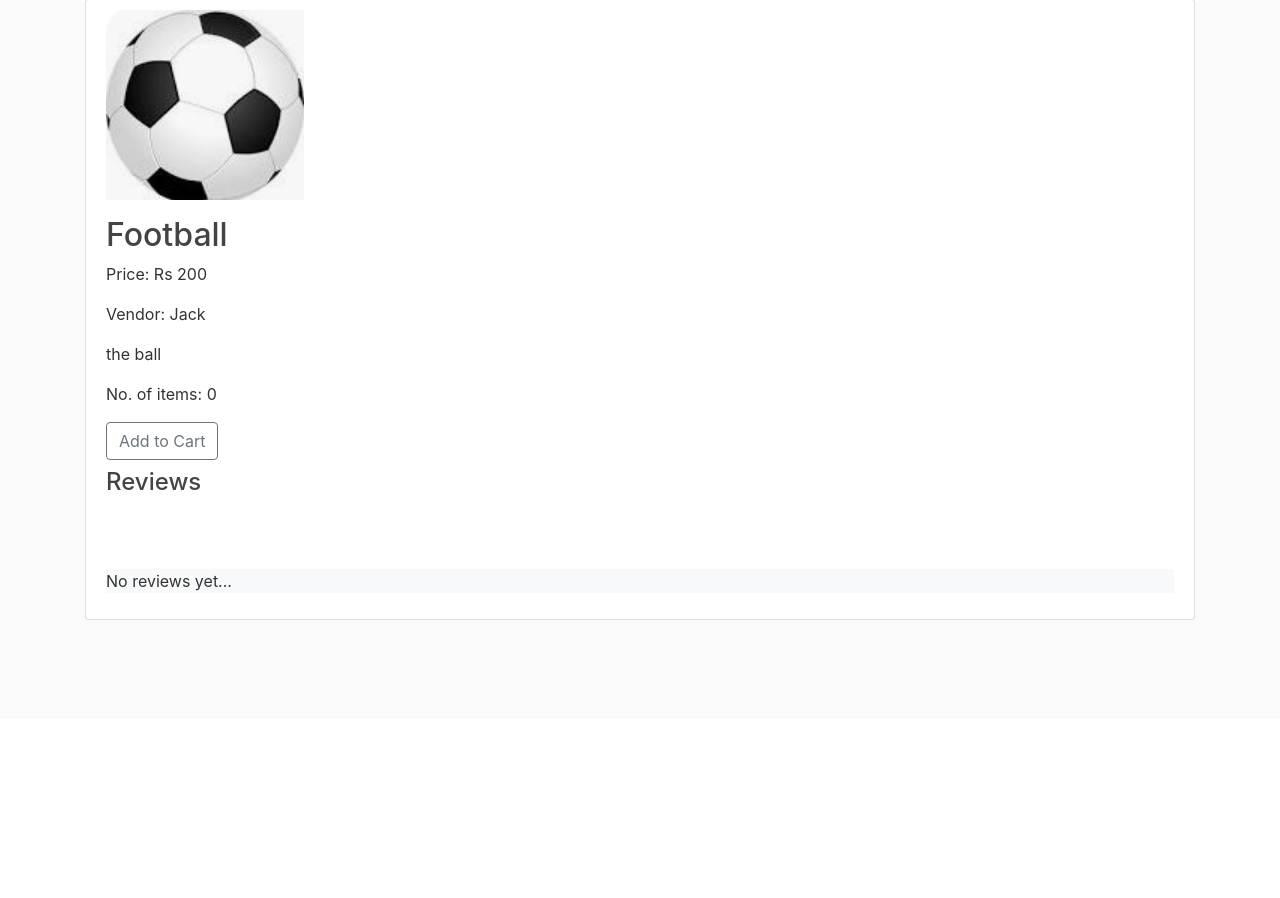
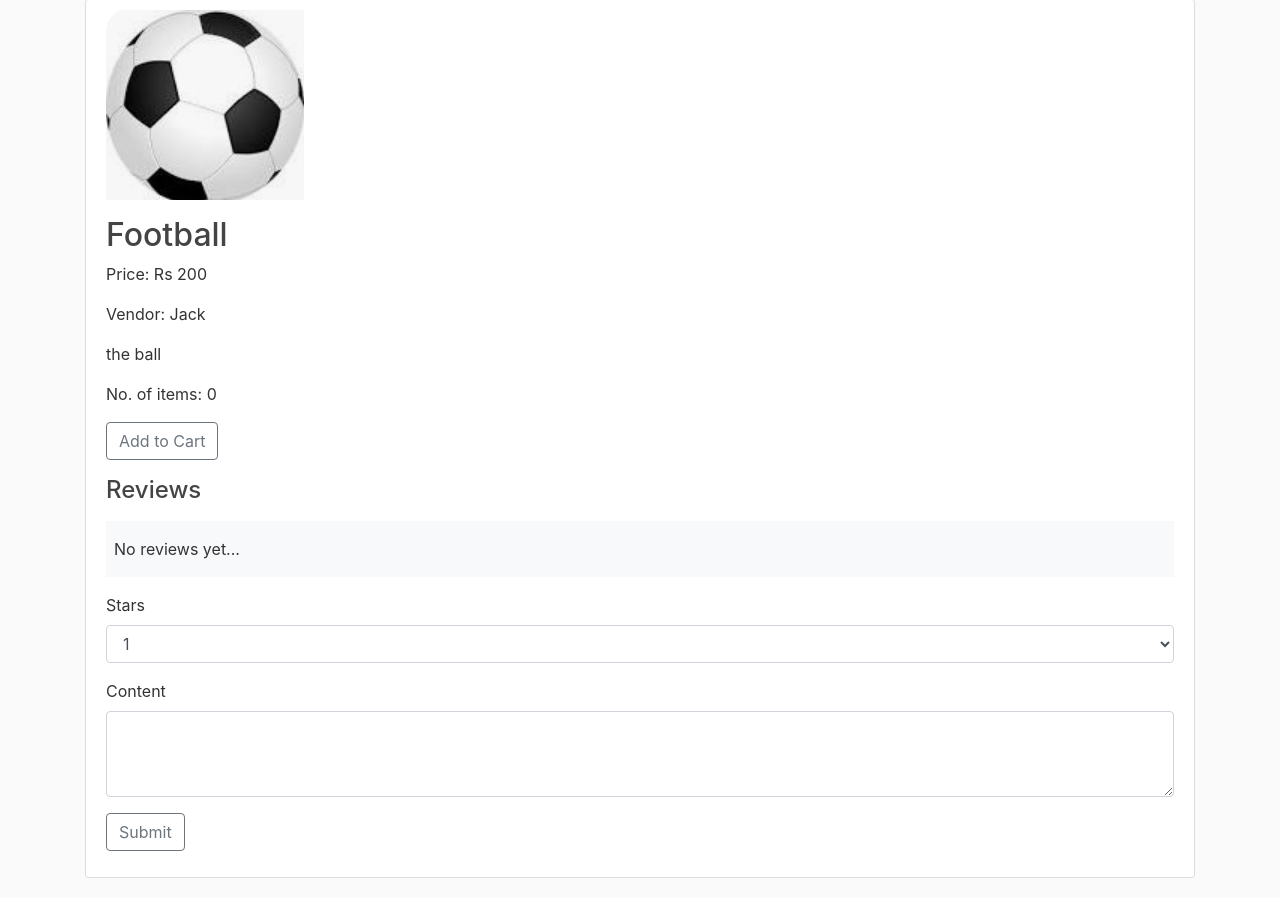
Before and after one commit to Armaan-Gupta/DVM-project, a Django app: a page that uses store/templates/store/product_detail.html in a window 1280 px wide. Shown: the part 81-979 px from the top of the page. Before the commit the page ends 701 px from the top, so only its background shows below. Run offline with Django 4.2, Linux system fonts and the light colour scheme; a user stored in the database is signed in; data comes from the database, SQL or seed files in the repository; both versions use the stored data as it was after the commit; some libraries are stand-ins or nearby versions.

Commit message:
new commit

```diff
--- a/store/templates/store/product_detail.html
+++ b/store/templates/store/product_detail.html
@@ -11,19 +11,43 @@
             <p class="article-content">{{ product.description }}</p>
             <p class="article-content">No. of items: {{ product.no_of_items }}</p>
             <a href="{% url 'add_to_cart' product.id %}" class="btn btn-outline-secondary mb-2">Add to Cart</a>
-            <h4 class="article-title">Reviews</h4>
-            <p class="article-content">
+            <h4 class="mb-2 mt-2">Reviews</h4>
+            <p>
                 {% for review in product.reviews.all %}
-                    <div class="bg-light">
+                    <div class="bg-light px-2 py-2 mb- mt-2">
                         <strong>Date: </strong>{{ review.date_added|date:"Y-m-d" }},
                         <strong>Stars: </strong>{{ review.stars }}<br>
                         {{ review.content }}
                     </div>
-
                 {% empty %}
-                    <div class="bg-light">No reviews yet...</div>
+                    <div class="bg-light py-3 px-2">No reviews yet...</div>
                 {% endfor %}
             </p>
+
+            {% if request.user.is_authenticated %}
+            <form method="POST" acion=".">
+                {% csrf_token %}
+                <div class="form-group">
+                  <label for="stars">Stars</label>
+                  <select class="form-control" name="stars" id="stars">
+                    <option>1</option>
+                    <option>2</option>
+                    <option>3</option>
+                    <option>4</option>
+                    <option>5</option>
+                  </select>
+                </div>
+                <div class="form-group">
+                  <label for="content">Content</label>
+                  <textarea class="form-control" name="content" id="content" rows="3"></textarea>
+                </div>
+                <div class="form-group">
+                    <button type="submit" class="btn btn-outline-secondary">Submit</button>
+                </div>
+            </form>
+            {% else %}
+            <div class="bg-light mb-2 mt-2">Please sign in to write reviews</div>
+            {% endif %}
 
         </div>
     </article>
--- a/store/views.py
+++ b/store/views.py
@@ -3,7 +3,7 @@ from django.contrib import messages
 from django.contrib.auth.decorators import login_required
 from django.contrib.auth.models import User
 from userprofile.models import Userprofile
-from .models import Product, Order, OrderItem
+from .models import Product, Order, OrderItem, ProductReview
 from .forms import OrderForm
 from .cart import Cart
 
@@ -106,6 +106,15 @@ def remove_from_cart(request, product_id):
 def product_detail(request, slug):
     product = get_object_or_404(Product, slug=slug)
 
+    # Add review
+    if request.method == 'POST' and request.user.is_authenticated:
+        stars = request.POST.get('stars', '3')
+        content = request.POST.get('content', '')
+
+        review = ProductReview.objects.create(product=product, user=request.user, stars=stars, content=content)
+
+        return redirect('product_detail', slug=slug)
+
     return render(request, 'store/product_detail.html', {
-        'product':product
+        'product':product,
     })
```
Also changed, not shown: db.sqlite3.
